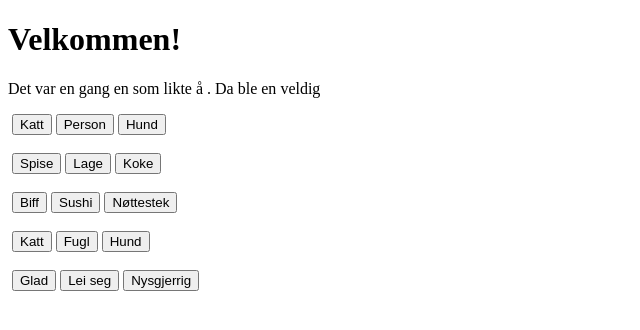
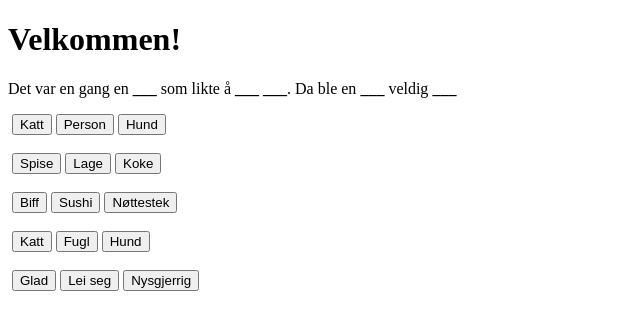
Before and after one commit to hanscjo/MVC-practice, a plain HTML site: page index.html in a window 1280 px wide. Shown: the whole page, without its empty margins (0-640 px from the left). Drawn offline with Linux system fonts and the light colour scheme.

Commit message:
Add files via upload

```diff
--- a/index.html
+++ b/index.html
@@ -13,11 +13,11 @@
 
     <script>
         //model
-        var word1 = '';
-        var word2 = '';
-        var word3 = '';
-        var word4 = '';
-        var word5 = '';
+        var word1 = '___';
+        var word2 = '___';
+        var word3 = '___';
+        var word4 = '___';
+        var word5 = '___';
 
         //view
         view();
```
